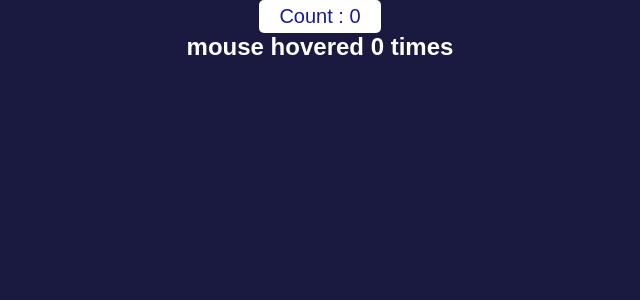
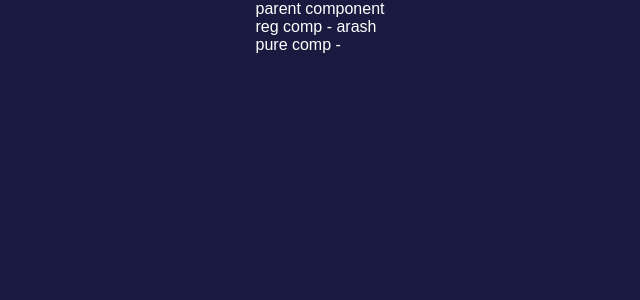
Before and after one commit to arashKazerouni/firstReactApp, a React (Create React App) app: page / in a window 1280 px wide. Shown: the top 300 px of the page, without its empty margins (320-960 px from the left). Built offline with nearby package versions, Linux system fonts and the light colour scheme.

Commit message:
react pure component

```diff
--- a/src/App.js
+++ b/src/App.js
@@ -8,6 +8,7 @@ import Wrapper from "./components/hoc/Wrapper";
 import styles from "./App.css"
 import ClickCounter from "./components/hocExample/ClickCounter";
 import HoverCounter from "./components/hocExample/HoverCounter";
+import ParentComp from "./components/PureMemoComp/ParentComp";
 class App extends Component {
   constructor(props) {
     super(props);
@@ -75,8 +76,7 @@ class App extends Component {
     // console.log("app.js render ");
     return (
       <>
-      <ClickCounter/>
-      <HoverCounter/>
+      <ParentComp/>
         {/* <Navbar
           totalItems={this.state.products.filter((p) => p.quantity > 0).length}
         />
--- /dev/null
+++ b/src/components/PureMemoComp/ParentComp.jsx
@@ -0,0 +1,25 @@
+import React, { Component } from "react";
+import PureComp from "./PureComp";
+import RegComp from "./RegComp";
+class ParentComp extends Component {
+  state = {
+    name: "arash",
+  };
+  componentDidMount() {
+    setInterval(() => {
+      this.setState({ name: "arash" });
+    }, 1000);
+  }
+  render() {
+      console.log('parent component');
+    return (
+      <div>
+        parent component
+        <RegComp name={this.state.name} />
+        <PureComp/>
+      </div>
+    );
+  }
+}
+
+export default ParentComp;
--- /dev/null
+++ b/src/components/PureMemoComp/PureComp.jsx
@@ -0,0 +1,8 @@
+import { PureComponent } from "react/cjs/react.development";
+class PureComp extends PureComponent {
+  render() {
+      console.log('pure component');
+    return <div>pure comp - {this.props.name}</div>;
+  }
+}
+export default PureComp;
--- /dev/null
+++ b/src/components/PureMemoComp/RegComp.jsx
@@ -0,0 +1,10 @@
+import React, { Component } from "react";
+class RegComp extends Component {
+  state = {};
+  render() {
+      console.log('reg component');
+    return <div> reg comp - {this.props.name}</div>;
+  }
+}
+
+export default RegComp;
```
